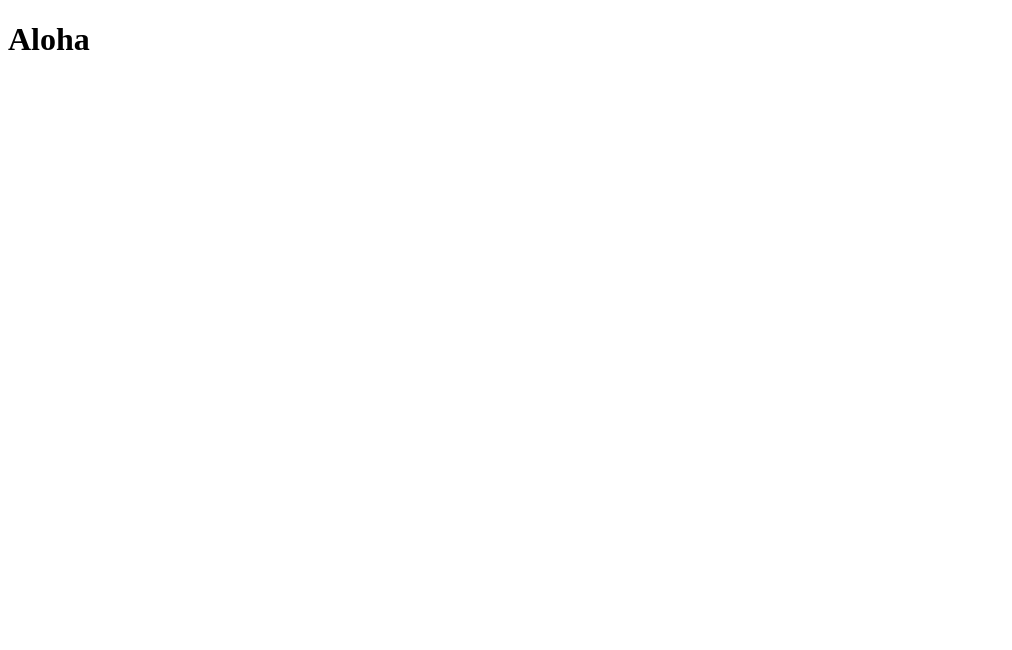
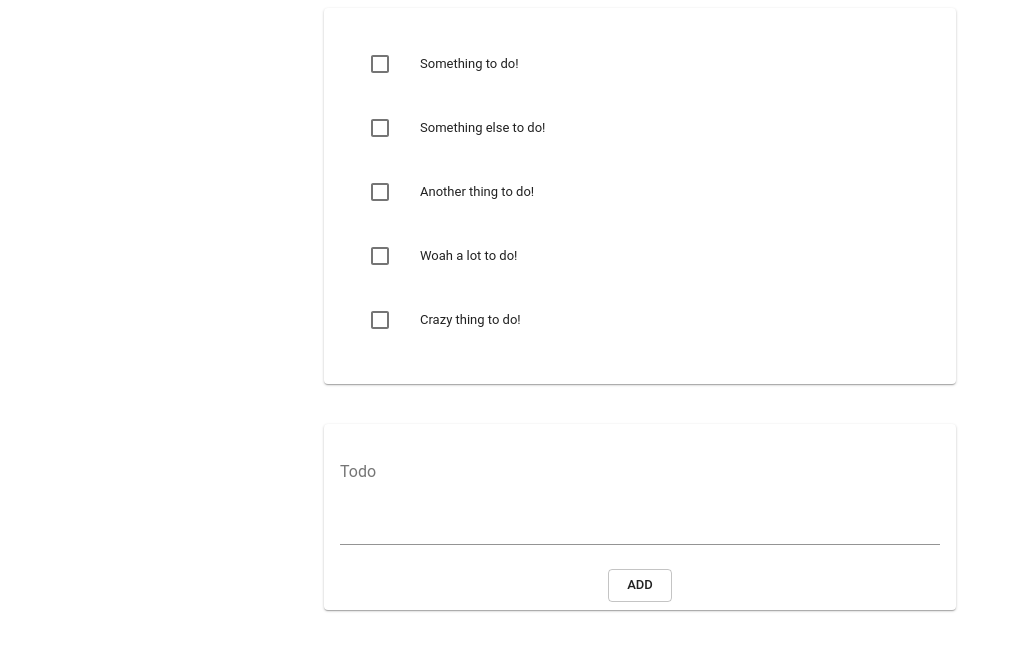
Before and after one commit to BryceWalter/react-example-work, a Next.js app: page / in a window 1280 px wide. Shown: the top 650 px of the page, without its empty margins (0-1012 px from the left). Built offline with nearby package versions, Linux system fonts and the light colour scheme.

Commit message:
✨ Add Material UI/Frame out functionality for todo

```diff
--- /dev/null
+++ b/components/AddToDo.js
@@ -0,0 +1,28 @@
+import React, { Component } from 'react';
+import Card from '@material-ui/core/Card';
+import CardActions from '@material-ui/core/CardActions';
+import CardContent from '@material-ui/core/CardContent';
+import Button from '@material-ui/core/Button';
+import TextField from '@material-ui/core/TextField';
+
+class AddToDo extends Component {
+    render() {
+        return (
+            <Card style={{marginTop: '40px'}}>
+            <CardContent>
+                <TextField
+                    fullWidth
+                    multiline
+                    rows="4"
+                    label="Todo"
+                />
+            </CardContent>
+            <CardActions style={{justifyContent: 'center'}}>
+                <Button size="small" variant="outlined">Add</Button>
+            </CardActions>
+        </Card>
+        );
+    }
+}
+
+export default AddToDo;
--- /dev/null
+++ b/components/ToDoCard.js
@@ -0,0 +1,19 @@
+import React, { Component } from 'react';
+import Card from '@material-ui/core/Card';
+import CardContent from '@material-ui/core/CardContent';
+
+import ToDoList from './ToDoList';
+
+class ToDoCard extends Component {
+    render() {
+        return (
+            <Card >
+                <CardContent>
+                    <ToDoList/>
+                </CardContent>
+            </Card>
+        );
+    }
+}
+
+export default ToDoCard;
--- /dev/null
+++ b/components/ToDoList.js
@@ -0,0 +1,66 @@
+import React, { Component } from 'react';
+import List from '@material-ui/core/List';
+import ListItem from '@material-ui/core/ListItem';
+import ListItemSecondaryAction from '@material-ui/core/ListItemSecondaryAction';
+import ListItemText from '@material-ui/core/ListItemText';
+import Checkbox from '@material-ui/core/Checkbox';
+
+class ToDoList extends React.Component {
+
+    constructor(props) {
+        super(props)
+        this.state = {
+            checked: [],
+            toDoList: [
+                {
+                    id: 0,
+                    text: 'Something to do!'
+                },
+                {
+                    id: 1,
+                    text: 'Something else to do!'
+                },
+                {
+                    id: 2,
+                    text: 'Another thing to do!'
+                },
+                {
+                    id: 3,
+                    text: 'Woah a lot to do!'
+                },
+                {
+                    id: 4,
+                    text: 'Crazy thing to do!'
+                },
+            ]
+        };
+    }
+
+    handleToggle = value => () => {
+        const array = [...this.state.toDoList]; // make a separate copy of the array
+
+        if (value !== -1) {
+            array.splice(value, 1);
+            this.setState({toDoList: array});
+        }
+    };
+
+    render() {
+        return (
+            <List>
+            {this.state.toDoList.map((toDo, index) => (
+                <ListItem key={index} role={undefined} dense button onClick={this.handleToggle(index)}>
+                <Checkbox
+                    checked={this.state.checked.indexOf(toDo.id) !== -1}
+                    tabIndex={-1}
+                    disableRipple
+                />
+                <ListItemText primary={toDo.text} />
+                </ListItem>
+            ))}
+            </List>
+        );
+    }
+}
+
+export default ToDoList;
--- a/package.json
+++ b/package.json
@@ -12,6 +12,7 @@
   "author": "",
   "license": "ISC",
   "dependencies": {
+    "@material-ui/core": "^3.5.1",
     "next": "^7.0.2",
     "react": "^16.6.3",
     "react-dom": "^16.6.3",
--- a/pages/index.js
+++ b/pages/index.js
@@ -1,12 +1,33 @@
 import React, { Component } from 'react';
-import Link from 'next/link'
+import Grid from '@material-ui/core/Grid';
+import ToDoCard from '../components/ToDoCard';
+import AddToDo from '../components/AddToDo';
 
 class Index extends Component {
     render() {
         return (
-            <div>
-                <h1>Aloha</h1>
-            </div>
+            <React.Fragment>
+                <Grid container
+                    direction="row"
+                    justify="center"
+                    alignItems="center" >
+                    <Grid item md={3}></Grid>
+                    <Grid item xs={12} md={6}>
+                        <ToDoCard/>
+                    </Grid>
+                    <Grid item md={3}></Grid>
+                </Grid>
+                <Grid container
+                    direction="row"
+                    justify="center"
+                    alignItems="center" >
+                    <Grid item md={3}></Grid>
+                    <Grid item xs={12} md={6}>
+                        <AddToDo/>
+                    </Grid>
+                    <Grid item md={3}></Grid>
+                </Grid>
+            </React.Fragment>
         );
     }
 }
```
